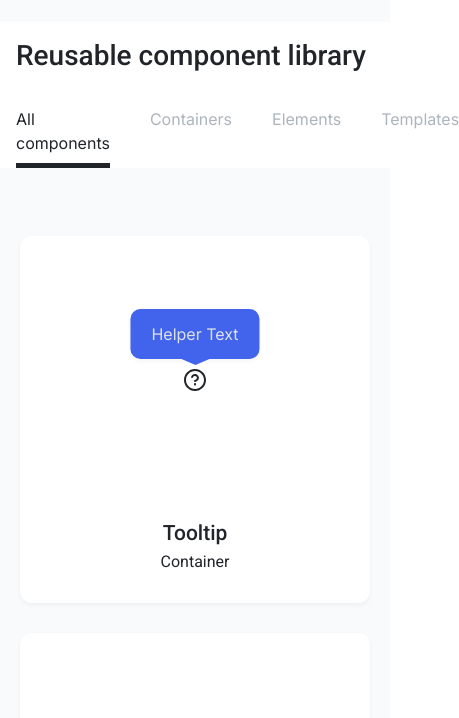
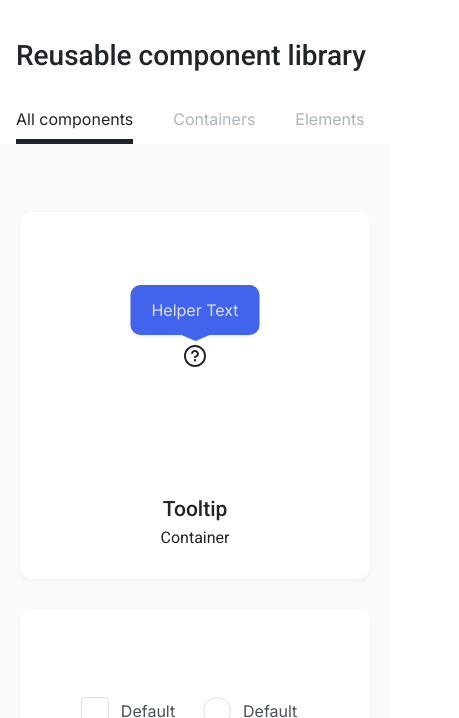
Before and after one commit to js-tasks-ru/htmlcss-20230411_julia-kurianova, a website: page index.html in a window 390 px wide. Shown: the part 64-782 px from the top of the page, 459 px wide, since content can reach past the window. Drawn offline with Linux system fonts and the light colour scheme.

Commit message:
fix mobile view tabs

```diff
--- a/components/header/header.css
+++ b/components/header/header.css
@@ -61,10 +61,6 @@
         align-items: center;
     }
 
-    .header {
-        background-color: #F9FAFC;
-    }
-
     .header__burger-btn {
         display: block;
     }
--- a/components/tabs/tabs.css
+++ b/components/tabs/tabs.css
@@ -5,6 +5,7 @@
 .tabs__scroller {
     display: flex;
     gap: 40px;
+    overflow-x: scroll;
 }
 
 .tabs__item {
@@ -59,6 +60,7 @@
     line-height: 24px;
     color: var(--grey-3);
     padding-bottom: 8px;
+    white-space: nowrap;
 }
 
 .tabs__title:hover {
@@ -67,7 +69,8 @@
 
 #all-tab:checked ~ .tabs__scroller [for="all-tab"],
 #complex-tab:checked ~ .tabs__scroller [for="complex-tab"],
-#simple-tab:checked ~ .tabs__scroller [for="simple-tab"] {
+#simple-tab:checked ~ .tabs__scroller [for="simple-tab"],
+#template-tab:checked ~ .tabs__scroller [for="template-tab"] {
     color: var(--black);
     border-bottom: 5px solid #212429;
 }
```
